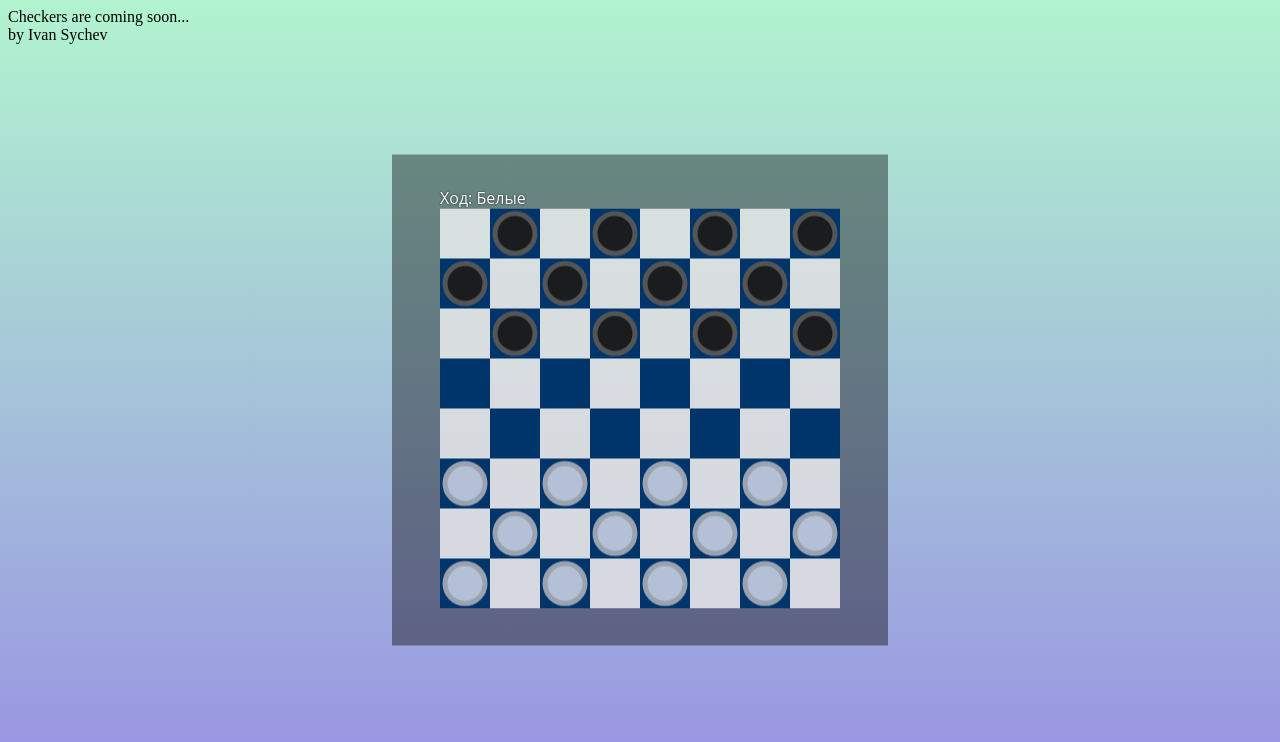
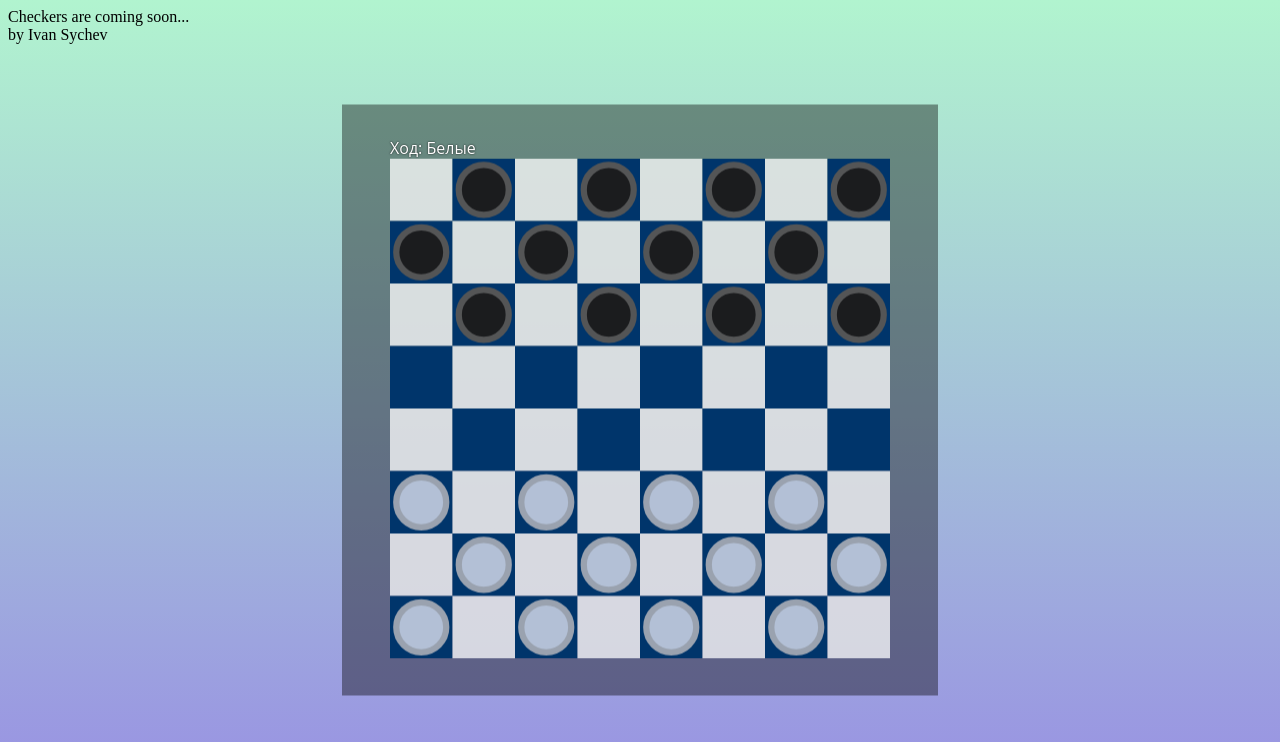
Before and after one commit to ivansychev/checkers, a React app: page / in a window 1280 px wide. Shown: the top 742 px of the page. Built offline with nearby package versions, Linux system fonts and the light colour scheme.

Commit message:
adaptive canvas

```diff
--- a/src/Checkers/components/canvas-component.jsx
+++ b/src/Checkers/components/canvas-component.jsx
@@ -47,8 +47,8 @@ export default class CanvasComponent extends React.Component{
         return(
             <canvas
                 ref="canvas"
-                width={400}
-                height={400}
+                width={utils.getSideLength()}
+                height={utils.getSideLength()}
                 onMouseMove={this.getMousePos}
                 onClick={this.handleClick}
             />
--- a/src/Checkers/logic/game/utils.js
+++ b/src/Checkers/logic/game/utils.js
@@ -124,3 +124,16 @@ export function movePiece(piece){
     PIECES[CACHE.selected.y][CACHE.selected.x] = 0;
     PIECES[CACHE.clicked.y][CACHE.clicked.x] = piece;
 }
+
+export function getSideLength(){
+    let w = window.innerWidth - 300;
+    if(w < 400) w = 400;
+    if(w > 1000) w = 1000;
+
+    let h = window.innerHeight - 300;
+    if(h < 400) h = 400;
+    if(h > 1000) h =  1000;
+
+    if(w <= h) return w;
+    if(w >= h) return h;
+}
--- a/src/Checkers/logic/store/state.js
+++ b/src/Checkers/logic/store/state.js
@@ -1,3 +1,6 @@
+import { CXT } from "../../components/canvas-component.jsx";
+import * as gUtils from "../game/utils"
+
 export let MOUSE = {x:0, y:0}
 export const COORDS = {x:0, y:0}
 export const CACHE = {
@@ -45,6 +48,6 @@ export const CELLS = [
     [1,0,1,0,1,0,1,0]
 ]
 
-export const CELL_SIDE = 50;
-export const HALF_CELLS_SIDE = 25;
-export const RADIUS = 20;
+export const CELL_SIDE = gUtils.getSideLength()/8;
+export const HALF_CELLS_SIDE = CELL_SIDE/2;
+export const RADIUS = HALF_CELLS_SIDE*0.8;
```
